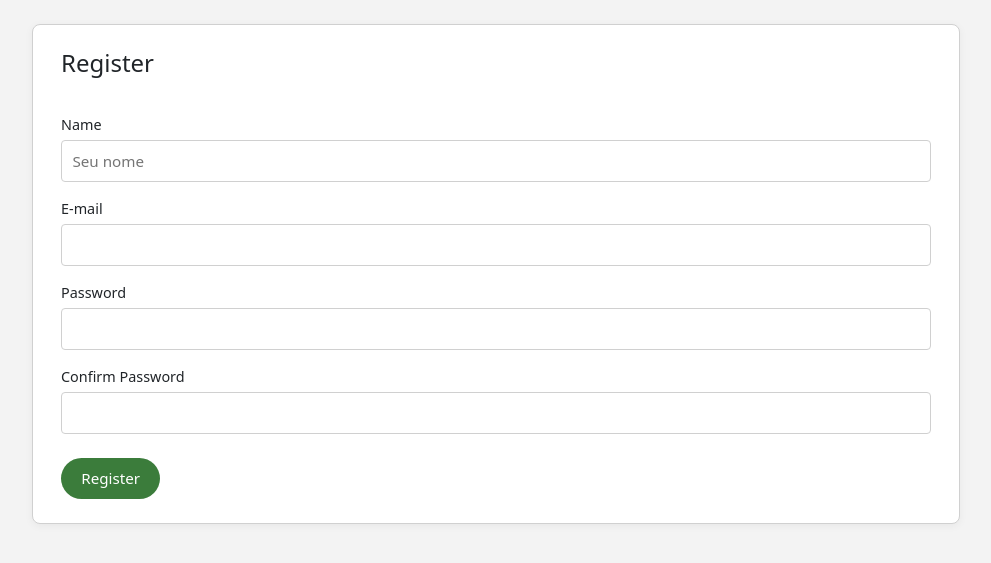
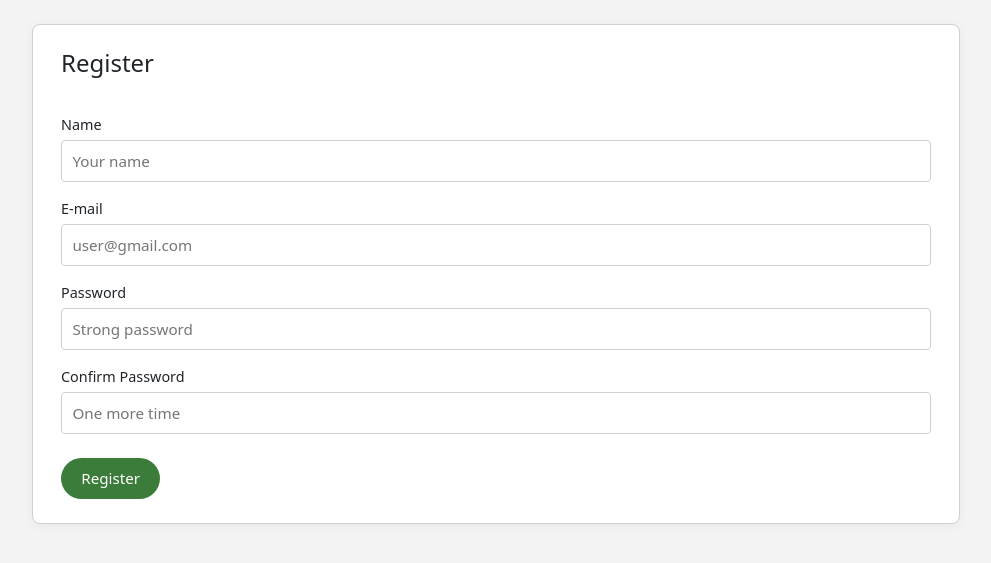
Before and after one commit to Igorl1/AvoRate, a Flask app: page /signup in a window 1280 px wide. Shown: the part 53-616 px from the top of the page, without its empty margins (144-1135 px from the left). Run offline with Flask 3, Linux system fonts and the light colour scheme.

Commit message:
refactor(client): Fix and add placeholders for input boxes

```diff
--- a/client/templates/registration/login.html
+++ b/client/templates/registration/login.html
@@ -35,6 +35,7 @@
               type="email"
               required
               autocomplete="email"
+              placeholder="user@gmail.com"
             />
           </div>
 
@@ -46,6 +47,7 @@
               type="password"
               required
               autocomplete="current-password"
+              placeholder="Your password"
             />
           </div>
 
--- a/client/templates/registration/sign_up.html
+++ b/client/templates/registration/sign_up.html
@@ -34,7 +34,7 @@
               name="name"
               type="text"
               autocomplete="name"
-              placeholder="Seu nome"
+              placeholder="Your name"
             />
           </div>
 
@@ -46,6 +46,7 @@
               type="email"
               required
               autocomplete="email"
+              placeholder="user@gmail.com"
             />
           </div>
 
@@ -57,6 +58,7 @@
               type="password"
               required
               autocomplete="new-password"
+              placeholder="Strong password"
             />
           </div>
 
@@ -68,6 +70,7 @@
               type="password"
               required
               autocomplete="new-password"
+              placeholder="One more time"
             />
           </div>
 
```
